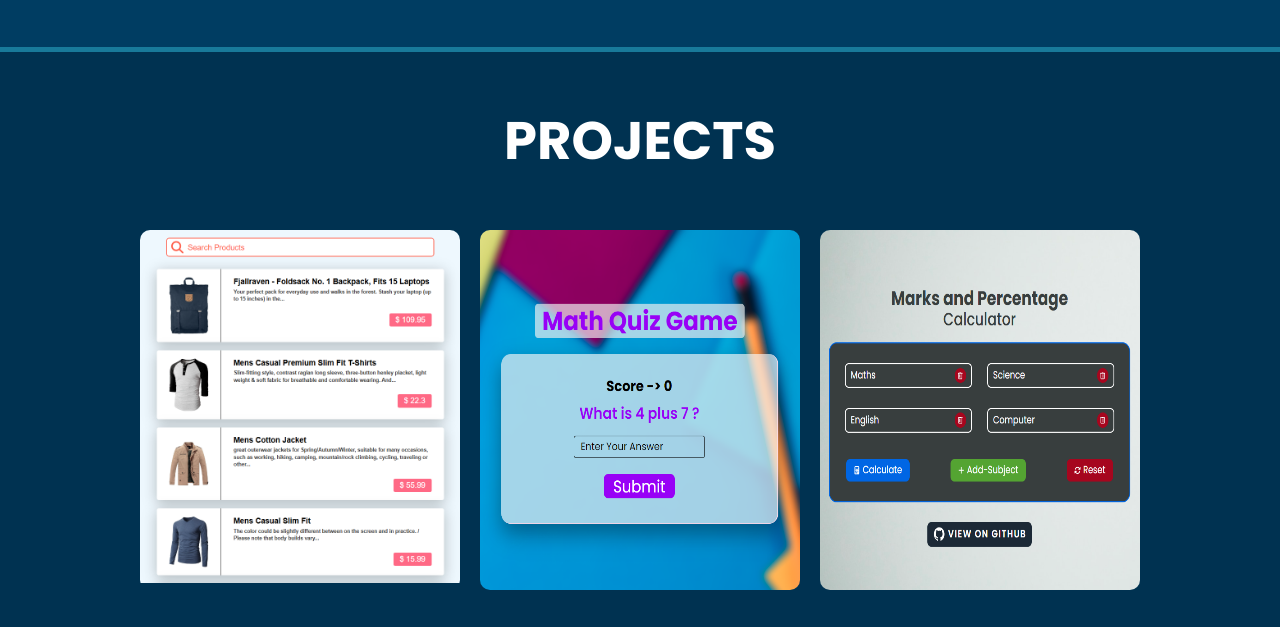
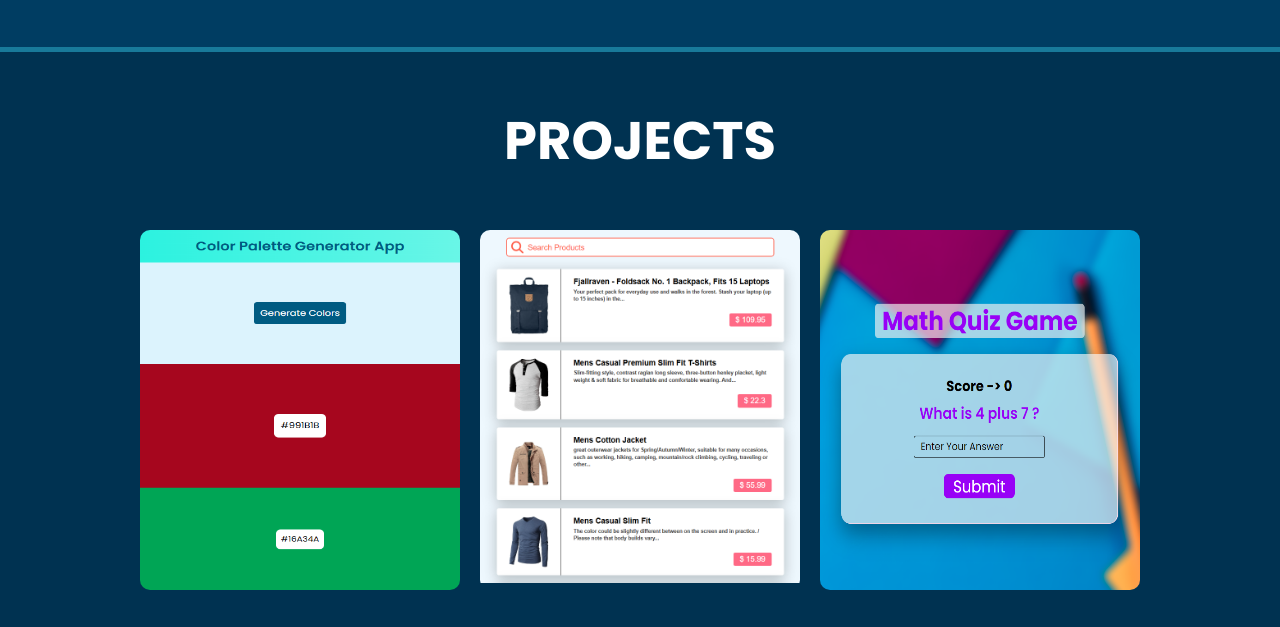
Before and after one commit to VinayNoogler000/Portfolio-Website, a plain HTML site: page index.html in a window 1280 px wide. Shown: the part 611-1238 px from the top of the page. Drawn offline with nearby package versions, Linux system fonts and the light colour scheme.

Commit message:
Add 'Color Palette Generator' Project.

```diff
--- a/index.html
+++ b/index.html
@@ -50,6 +50,13 @@
             <h2>PROJECTS</h2>
 
             <div class="container">
+
+                <div class="projects">
+                    <a href="https://color-palette-generator-by-vt.b-cdn.net/" target="_blank">
+                        <img src="images/Color Palette Generator.png" alt="Color Palette Generator Preview" />
+                        <h3 class="name">Color Palette Generator Webapp</h3>
+                    </a>
+                </div>
 
                 <div class="projects">
                     <a href="https://fetch-search-filter-products-webpage-by-vinay-tambey.b-cdn.net/" target="_blank">
```
